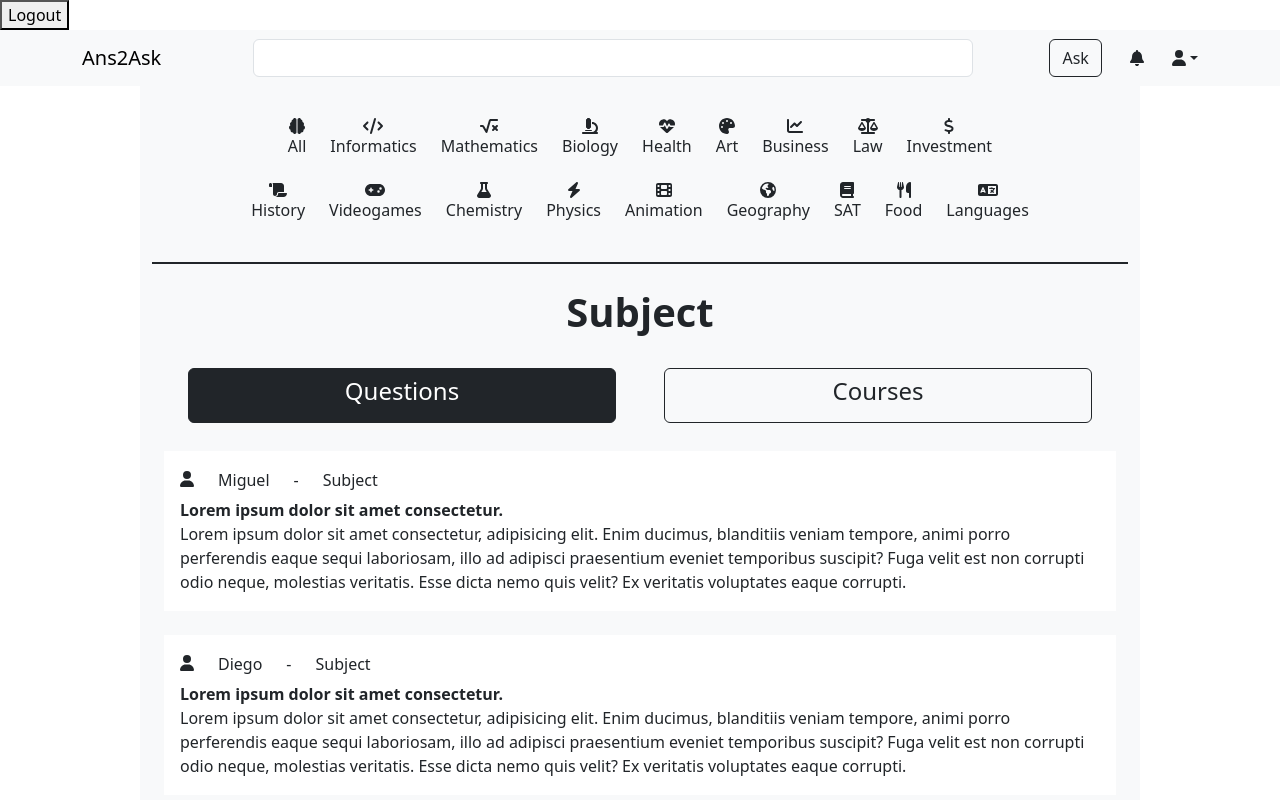
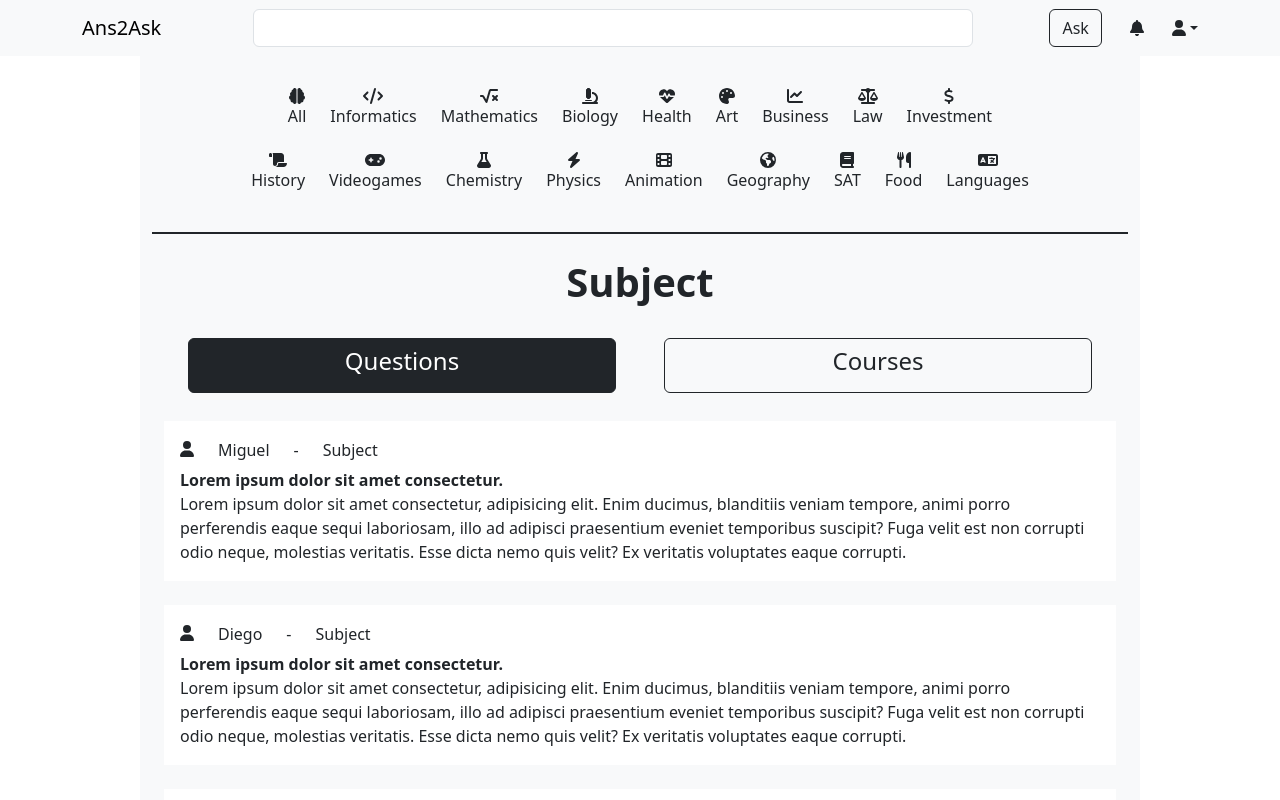
Before and after one commit to maikyh/Ans2Ask, a React (Create React App) app in the folder ans2ask-ui/: page /home in a window 1280 px wide. Shown: the top 800 px of the page. Built offline with nearby package versions, Linux system fonts and the light colour scheme; sample sign-in values are in the browser's storage.

Commit message:
Now user can logout from the dropdown item when clicking on faUser icon

```diff
--- a/ans2ask-ui/src/components/Home/Home.jsx
+++ b/ans2ask-ui/src/components/Home/Home.jsx
@@ -26,8 +26,7 @@ export default function Home() {
 
   return (
     <div className="home">
-        <button onClick={handleLogout}>Logout</button>
-        <Navbar/>
+        <Navbar handleLogout={handleLogout}/>
         <div className="d-flex justify-content-center align-items-center">
             <div className="custom-container-home bg-light px-4 pt-4 pb-2">
                 <Subjects/>
--- a/ans2ask-ui/src/components/Navbar/Navbar.jsx
+++ b/ans2ask-ui/src/components/Navbar/Navbar.jsx
@@ -5,7 +5,7 @@ import { faBell, faUser, faSignOutAlt } from "@fortawesome/free-solid-svg-icons"
 import 'bootstrap/dist/css/bootstrap.css';
 import "./Navbar.css";
 
-export default function Navbar() {
+export default function Navbar({handleLogout}) {
     return (
         <nav className="navbar navbar-expand-lg navbar-light bg-light">
             <div className="container">
@@ -22,7 +22,10 @@ export default function Navbar() {
                         <NavDropdown style={{ marginLeft: "1.75rem" }} alignRight title={<FontAwesomeIcon icon={faUser} />} id="basic-nav-dropdown">
                             <NavDropdown.Item href="#profile">View Profile</NavDropdown.Item>
                             <NavDropdown.Divider />
-                            <NavDropdown.Item href="#logout">Log Out &nbsp; <FontAwesomeIcon icon={faSignOutAlt} /></NavDropdown.Item>
+                            <NavDropdown.Item onClick={handleLogout} style={{ color: "red" }}>
+                                <span style={{ color: "red" }}>Log Out &nbsp; </span>
+                                <FontAwesomeIcon icon={faSignOutAlt} style={{ color: "red" }} />
+                            </NavDropdown.Item>
                         </NavDropdown>
                     </div>
                 </div>
```
